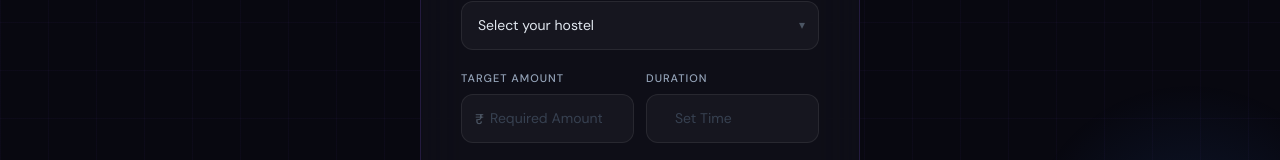
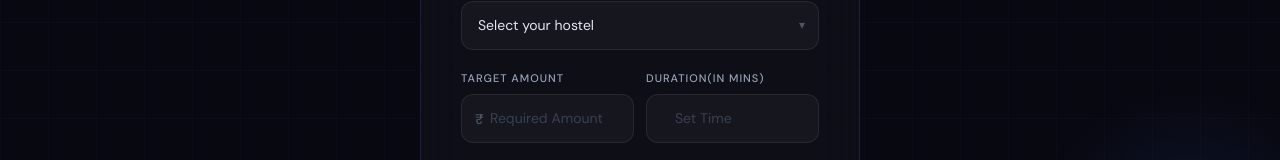
Before and after one commit to ashuyadav-24/OrderMate_Final, a React (Vite) app in the folder Frontend/: page /create-order in a window 1280 px wide. Shown: the part 458-618 px from the top of the page. Built offline with nearby package versions, Linux system fonts and the light colour scheme; no server answers; sample sign-in values are in the browser's storage.

Commit message:
ui update

```diff
--- a/Frontend/src/components/pages/CreateOrder/CreateOrder.jsx
+++ b/Frontend/src/components/pages/CreateOrder/CreateOrder.jsx
@@ -248,7 +248,7 @@ function CreateOrder() {
             </div>
           </div>
           <div className="co-field">
-            <label className="co-label">Duration</label>
+            <label className="co-label">Duration(in mins)</label>
             <div className="co-input-prefix">
               <input
                 type="number"
```
